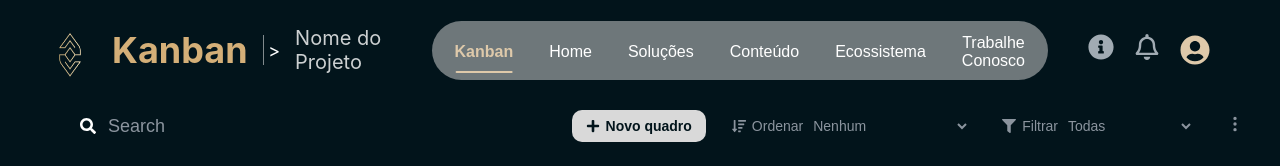
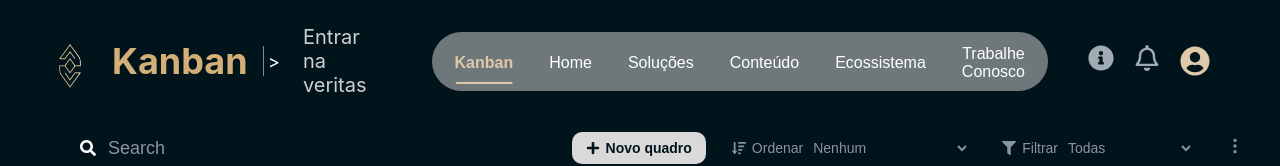
Before and after one commit to FrancoBorba/desafio-fullstack-veritas, a React (Create React App) app in the folder frontend/: page / in a window 1280 px wide. Shown: the top 166 px of the page. Built offline with nearby package versions, Linux system fonts and the light colour scheme; no server answers.

Commit message:
Feat(frontend) Allow the user to change the project name

```diff
--- a/frontend/src/App.js
+++ b/frontend/src/App.js
@@ -35,6 +35,10 @@ function App() {
   const [sortOrder, setSortOrder] = useState('Nenhum'); // 'Nenhum', 'priority_desc', 'priority_asc'
 
   const [modalCreateStatus, setModalCreateStatus] = useState('A Fazer');
+
+  // Allow user to change project name
+  const [projectName, setProjectName] = useState("Entrar na veritas");
+  const [isEditingName, setIsEditingName] = useState(false);
 
   // Opened
   const handleOpenModal = (task = null , status = 'A Fazer') => {
@@ -204,7 +208,12 @@ function App() {
 
   return (
     <div className="App">
-      <Navbar />
+      <Navbar
+        projectName={projectName}
+        setProjectName={setProjectName}
+        isEditingName={isEditingName}
+        setIsEditingName={setIsEditingName}
+      />
       <ActionBar onOpenModal={handleOpenModal}
       onFilterChange={setFilterPriority}
         onSortChange={setSortOrder}
--- a/frontend/src/components/Navbar.css
+++ b/frontend/src/components/Navbar.css
@@ -47,6 +47,27 @@
   color: #FFFFFF;
   opacity: 0.8;
   font-family: -apple-system, BlinkMacSystemFont, "Segoe UI", Roboto, Helvetica, Arial, sans-serif;
+  cursor: pointer;
+  padding: 5px 8px;
+  border-radius: 6px;
+  transition: background-color 0.2s;
+}
+
+.navbar-project-name:hover {
+  background-color:  #d4af78bb;
+  opacity: 1;
+}
+
+.navbar-project-name-input {
+  font-size: 20px;
+  color: #FFFFFF;
+  font-family: -apple-system, BlinkMacSystemFont, "Segoe UI", Roboto, Helvetica, Arial, sans-serif;
+
+  background-color: #02141B;
+  border: 1px solid #02141b5e;
+  border-radius: 6px;
+  padding: 5px 8px;
+  outline: none;
 }
 
 /* --- Center --- */
--- a/frontend/src/components/Navbar.js
+++ b/frontend/src/components/Navbar.js
@@ -4,7 +4,12 @@ import './Navbar.css';
 import logo from '../assets/LogoVeritas.png';
 import { FaInfoCircle, FaRegBell, FaUserCircle } from 'react-icons/fa';
 
-function Navbar() {
+function Navbar({ projectName, setProjectName, isEditingName, setIsEditingName }) {
+
+  const handleNameEdit = () => {
+      setIsEditingName(false);
+    };
+
  return (
     <header className="navbar-container">
 
@@ -22,7 +27,26 @@ function Navbar() {
         <span className="navbar-divider-arrow">&gt;</span>
 
         {/* --- Project name --- */}
-        <span className="navbar-project-name">Nome do Projeto</span>
+        {isEditingName ? (
+          // If was  edditing show the input
+          <input
+            type="text"
+            className="navbar-project-name-input"
+            value={projectName}
+            onChange={(e) => setProjectName(e.target.value)}
+            onKeyDown={(e) => e.key === 'Enter' && handleNameEdit()} // Save with enter
+            onBlur={handleNameEdit}
+            autoFocus
+          />
+        ) : (
+          // Is was not edditing show the span
+          <span
+            className="navbar-project-name"
+            onClick={() => setIsEditingName(true)} // Entra no modo de edição
+          >
+            {projectName}
+          </span>
+        )}
       </div>
 
       <div className="navbar-center">
```
